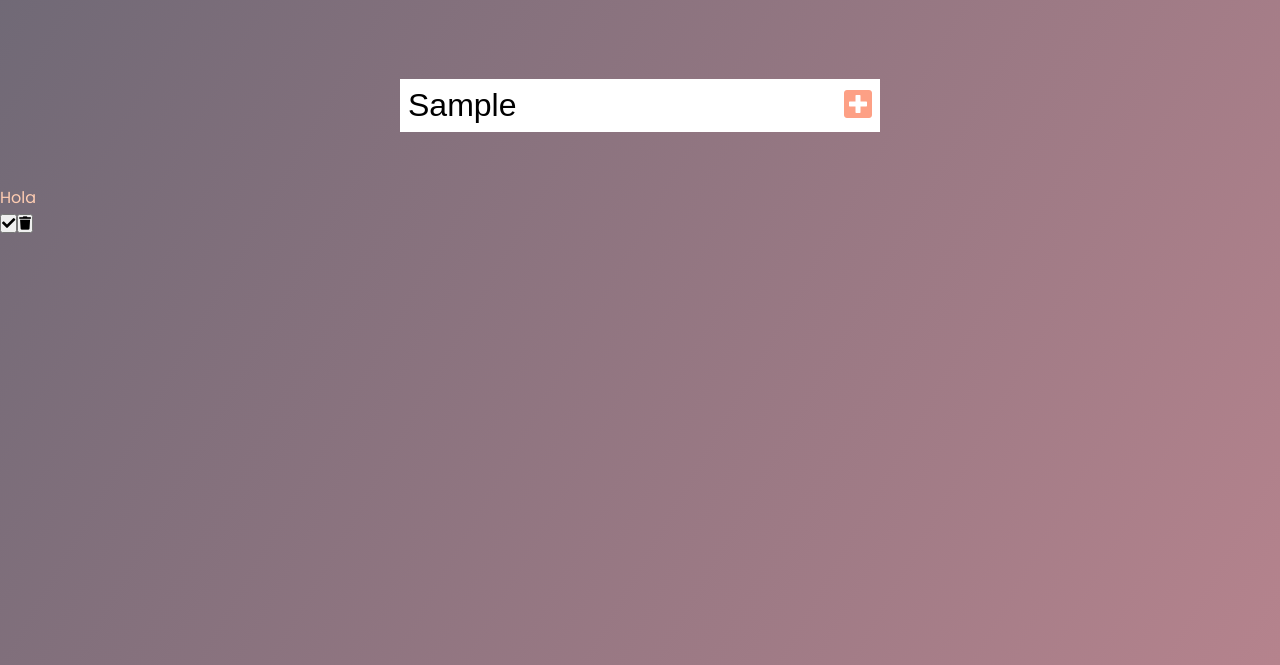
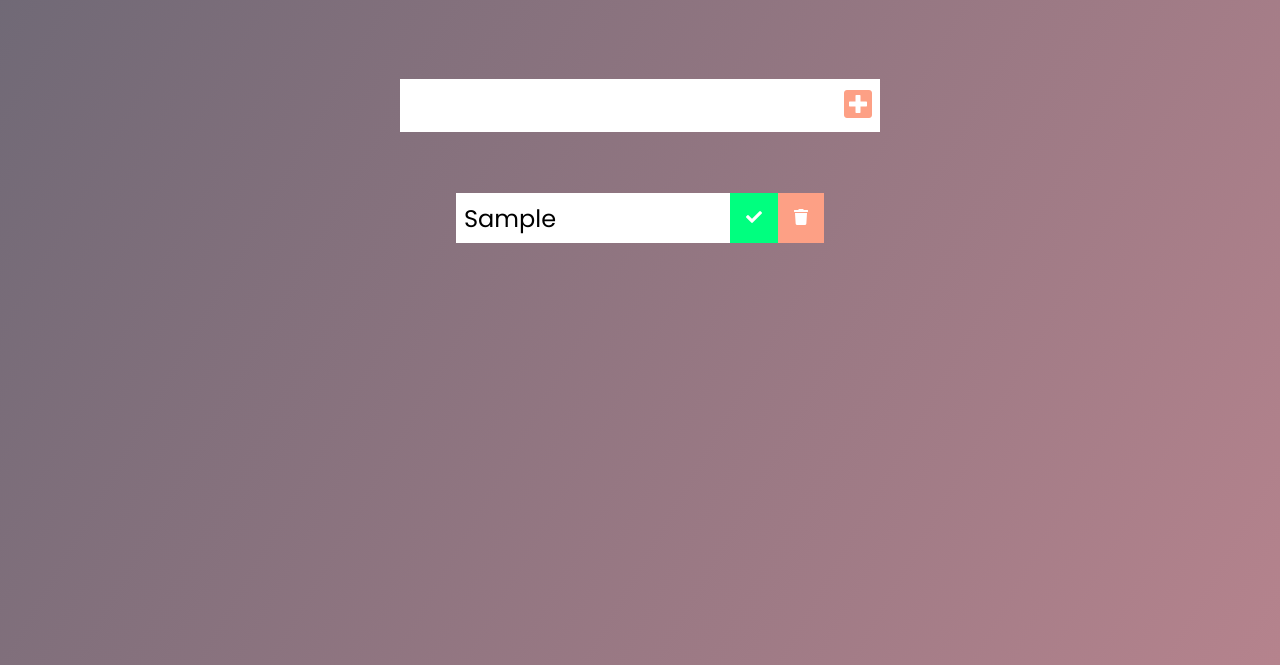
Before and after one commit to auracristina0693/todolist, a website: page index.html in a window 1280 px wide. Both pictures are taken after typing "Sample" into the empty fields and a click on the button 858 px from the left and 240 px from the top of the page. Shown: the part 135-800 px from the top of the page. Drawn offline with Linux system fonts and the light colour scheme.

Commit message:
add basic funcionality js

```diff
--- a/index.js
+++ b/index.js
@@ -7,6 +7,7 @@
 //event listeners
 
 todoButton.addEventListener("click", addTodo);
+todoList.addEventListener("click", deletedCheck);
 
 //functions
 
@@ -16,7 +17,7 @@
   todoDiv.classList.add("todo");
   const newTodo = document.createElement("li");
   newTodo.classList.add("todo-item");
-  newTodo.innerText = "Hola";
+  newTodo.innerText = todoInput.value;
   todoDiv.appendChild(newTodo);
   const completedButton = document.createElement("button");
   completedButton.classList = "completed-btn";
@@ -28,4 +29,17 @@
   todoDiv.appendChild(trashButton);
   console.log(todoDiv);
   todoList.appendChild(todoDiv);
+  todoInput.value = "";
 }
+
+function deletedCheck(event) {
+  const item = event.target;
+  if (item.classList[0] === "trash-btn") {
+    const todo = item.parentElement;
+    todo.remove();
+  }
+  if (item.classList[0] === "complete-btn") {
+    const todo = item.parentElement;
+    todo.classList.toggle("completed");
+  }
+}
--- a/style.css
+++ b/style.css
@@ -42,3 +42,51 @@
   color: white;
   background-color: #fda085;
 }
+
+.todo-container {
+  display: flex;
+  justify-content: center;
+  align-items: center;
+}
+
+.todo-list {
+  list-style: none;
+  min-width: 30%;
+}
+
+.todo {
+  background: white;
+  color: black;
+  font-size: 1.5rem;
+  display: flex;
+  justify-content: space-between;
+  align-items: center;
+  margin: 0.5rem;
+}
+
+.todo li {
+  flex: 1;
+}
+
+.trash-btn,
+.completed-btn {
+  background-color: #fda085;
+  color: white;
+  border: none;
+  padding: 1rem;
+  cursor: pointer;
+  font-size: 1rem;
+}
+
+.completed-btn {
+  background-color: springgreen;
+}
+
+.todo-item {
+  padding: 0rem 0.5rem;
+}
+
+.fa-trash,
+.fa-check {
+  pointer-events: none;
+}
```
